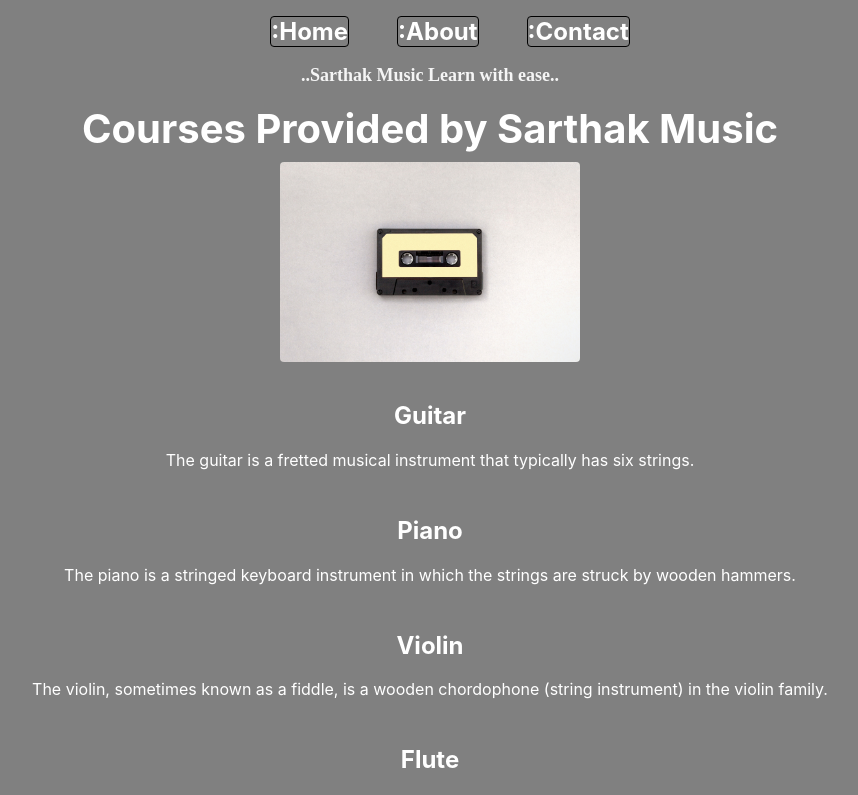
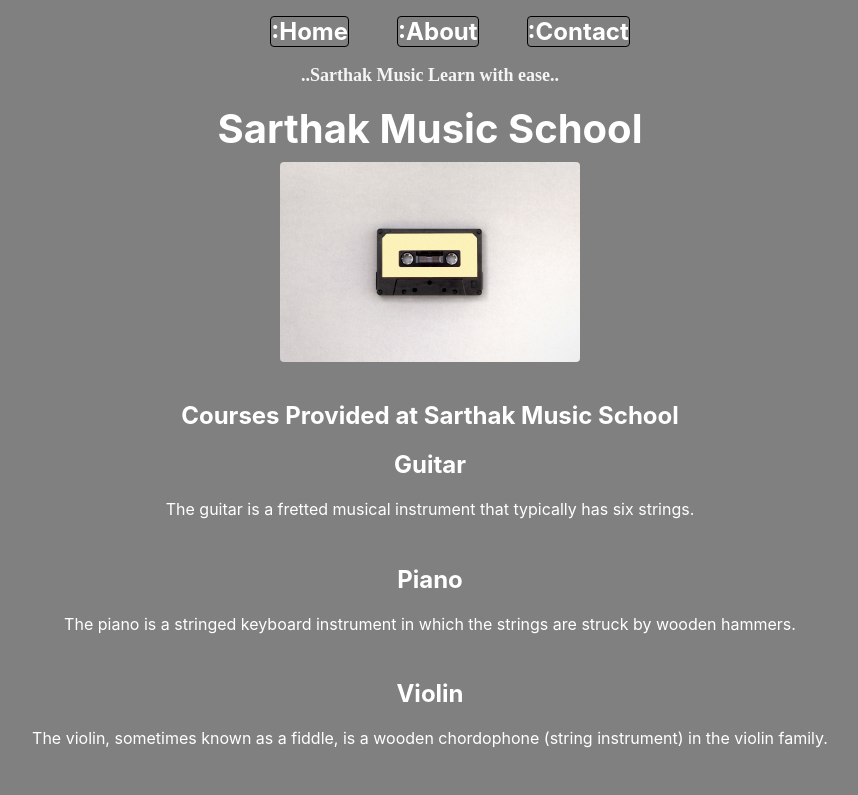
Before and after one commit to sarthak089/landingpage, a Next.js app: page / in a window 1280 px wide. Shown: the top 795 px of the page, without its empty margins (210-1068 px from the left). Built offline with nearby package versions, Linux system fonts and the light colour scheme.

Commit message:
Update index.js

```diff
--- a/pages/index.js
+++ b/pages/index.js
@@ -21,12 +21,13 @@ export default function Home() {
 
       <main className={styles.main}>
         <h1 className={styles.title}>
-          Courses Provided by Sarthak Music
+          Sarthak Music School
         </h1>
         <div className={styles.imgwrap}>
         <Image className={styles.musicimg} src="/coverimg.jpg" width={300} height={200} />
         </div>
          <div className={styles.content}>
+          <h2>Courses Provided at Sarthak Music School</h2>
           <h2>Guitar</h2>
           <p>The guitar is a fretted musical instrument that typically has six strings.</p>
          </div>
```
